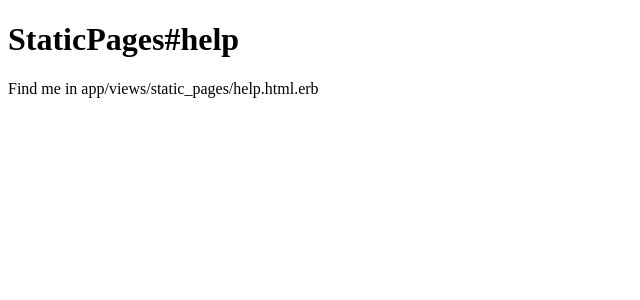
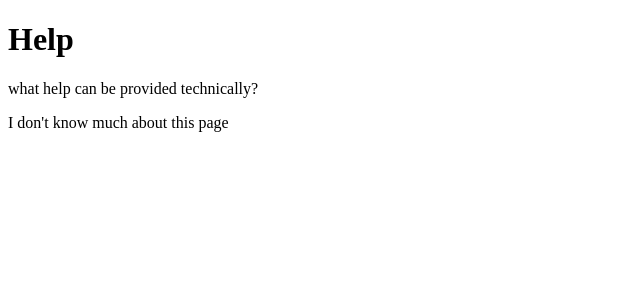
Before and after one commit to samreenmalla/College-project, a Rails app: page /static_pages/help in a window 1280 px wide. Shown: the part 96-396 px from the top of the page, without its empty margins (0-640 px from the left). Run offline with Rails 7, Linux system fonts and the light colour scheme; style sheets or scripts are compiled from the project's sources; some libraries are stand-ins or nearby versions; some web fonts are replaced.

Commit message:
Finished static pages

```diff
--- a/app/assets/stylesheets/application.scss
+++ b/app/assets/stylesheets/application.scss
@@ -13,4 +13,3 @@
  *= require_tree .
  *= require_self
  */
-@import "master";
--- a/app/controllers/application_controller.rb
+++ b/app/controllers/application_controller.rb
@@ -1,7 +1,4 @@
 class ApplicationController < ActionController::Base
 
-	def hello
-		render html: "hello world!"
-	end
 
 end
--- a/app/controllers/static_pages_controller.rb
+++ b/app/controllers/static_pages_controller.rb
@@ -4,4 +4,7 @@ class StaticPagesController < ApplicationController
 
   def help
   end
+
+  def about
+  end
 end
--- a/app/views/layouts/application.html.erb
+++ b/app/views/layouts/application.html.erb
@@ -3,6 +3,8 @@
   <head>
     <link href="https://fonts.googleapis.com/css?family=BioRhyme+Expanded|Dosis|Goudy+Bookletter+1911|Lobster" rel="stylesheet">
     <title>Wempower</title>
+
+
     <%= csrf_meta_tags %>
     <%= csp_meta_tag %>
 
--- a/app/views/static_pages/help.html.erb
+++ b/app/views/static_pages/help.html.erb
@@ -1,2 +1,11 @@
-<h1>StaticPages#help</h1>
-<p>Find me in app/views/static_pages/help.html.erb</p>
+<!DOCTYPE html>
+<html>
+<head>
+  <title>Help | Wempower</title>
+</head>
+<body>
+  <h1>Help</h1>
+  <p>what help can be provided technically?</p>
+  <p> I don't know much about this page </p>
+</body>
+</html>
--- a/config/routes.rb
+++ b/config/routes.rb
@@ -1,6 +1,7 @@
 Rails.application.routes.draw do
   get 'static_pages/home'
   get 'static_pages/help'
+  get 'static_pages/about'
   get 'sessions/new'
-  root 'application#hello'
+  root 'static_pages#home'
 end
```
Also changed, not shown: app/views/static_pages/about.html.erb (added, +12 -0 lines), app/views/static_pages/home.html.erb (+10 -2 lines), test/controllers/static_pages_controller_test.rb (+18 -0 lines), db/schema.rb (added).
